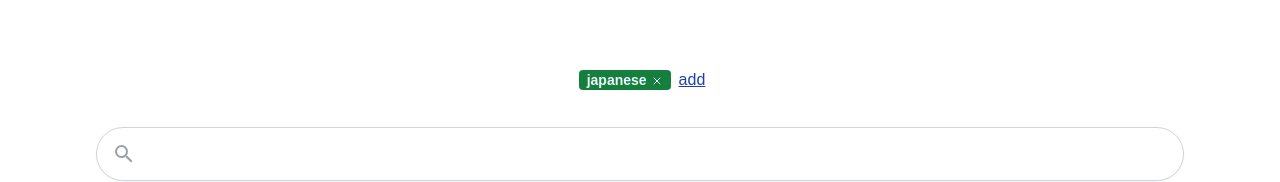
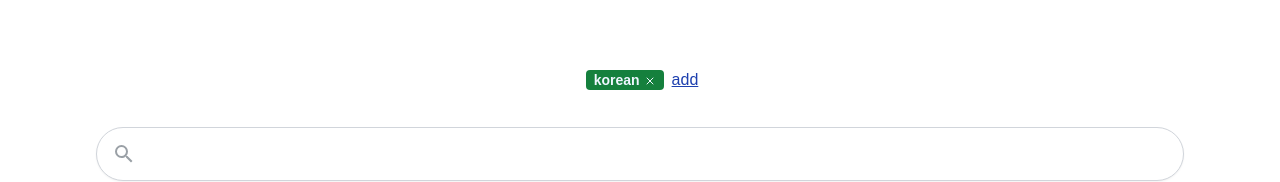
Before and after one commit to danielrobertson/taggle, a Next.js app: page / in a window 1280 px wide. Shown: the part 329-511 px from the top of the page. Built offline with nearby package versions, Linux system fonts and the light colour scheme.

Commit message:
default tag korean

```diff
--- a/pages/index.tsx
+++ b/pages/index.tsx
@@ -12,7 +12,7 @@ const Home: NextPage = () => {
   if (typeof window !== "undefined") {
     initialTags = JSON.parse(localStorage.getItem(LOCAL_STORAGE_NAME) || "[]");
     if (initialTags.length === 0) {
-      initialTags = ["japanese"];
+      initialTags = ["korean"];
     }
   }
 
```
